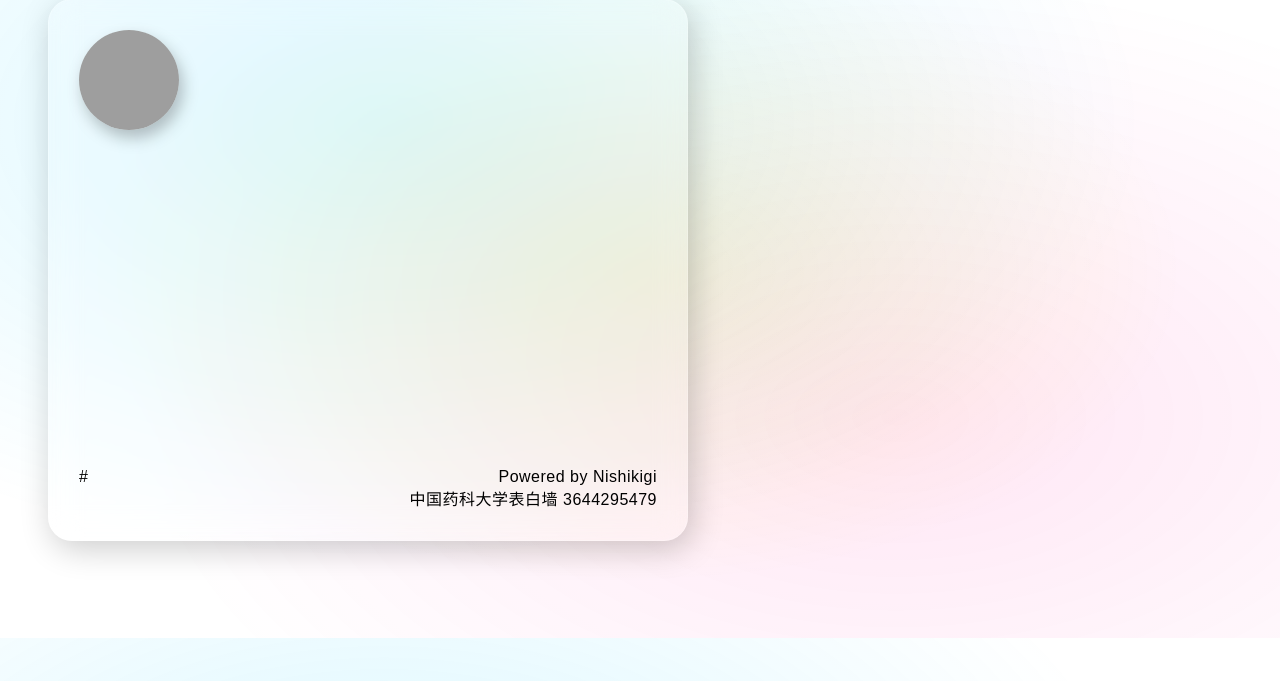
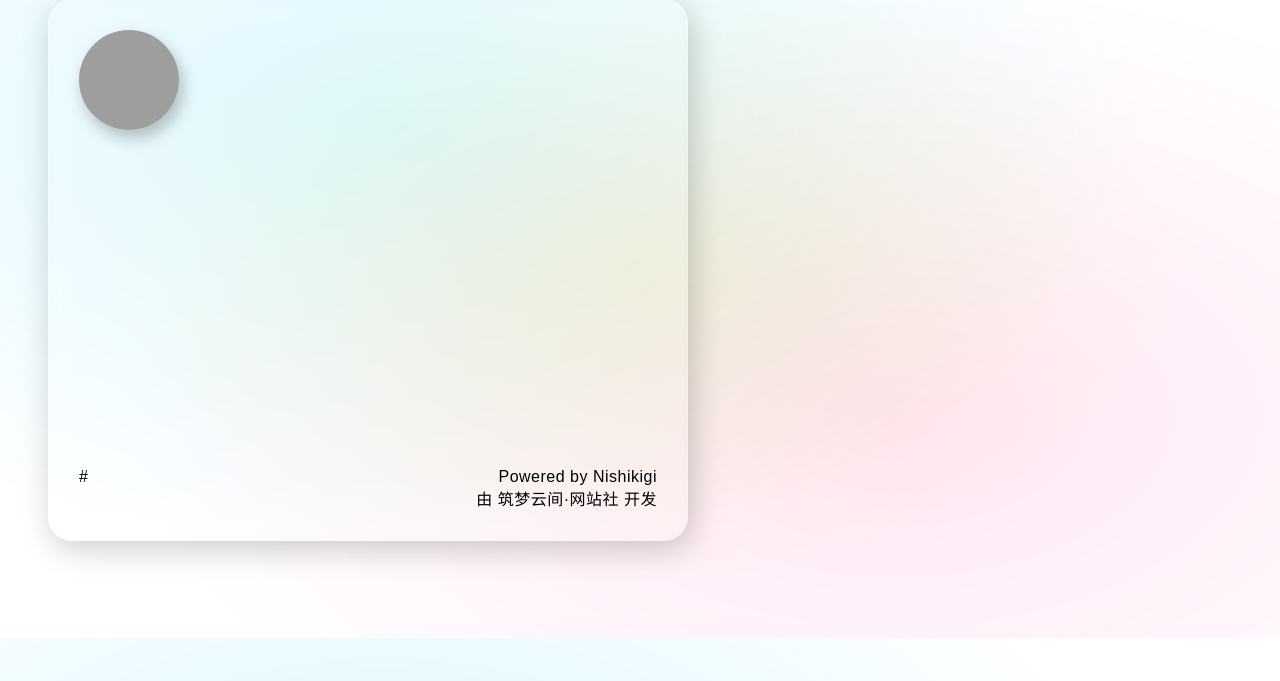
Before and after one commit to sx120609/Nishikigi, a Python web app: template templates/normal.html in a window 1280 px wide. Shown: the part 98-779 px from the top of the page. Run offline with Jinja, Linux system fonts and the light colour scheme; the template is opened without the code that fills it, so the values that code supplies are empty; grey boxes are pictures that could not be loaded.

Commit message:
Update normal.html

```diff
--- a/templates/normal.html
+++ b/templates/normal.html
@@ -151,7 +151,7 @@
         </div>
         <div style="display: flex; justify-content: space-between;">
             <div> {{ date }}</div>
-            <div>中国药科大学表白墙 3644295479</div>
+            <div>由 筑梦云间·网站社 开发</div>
         </div>
     </div>
 </div>
```
